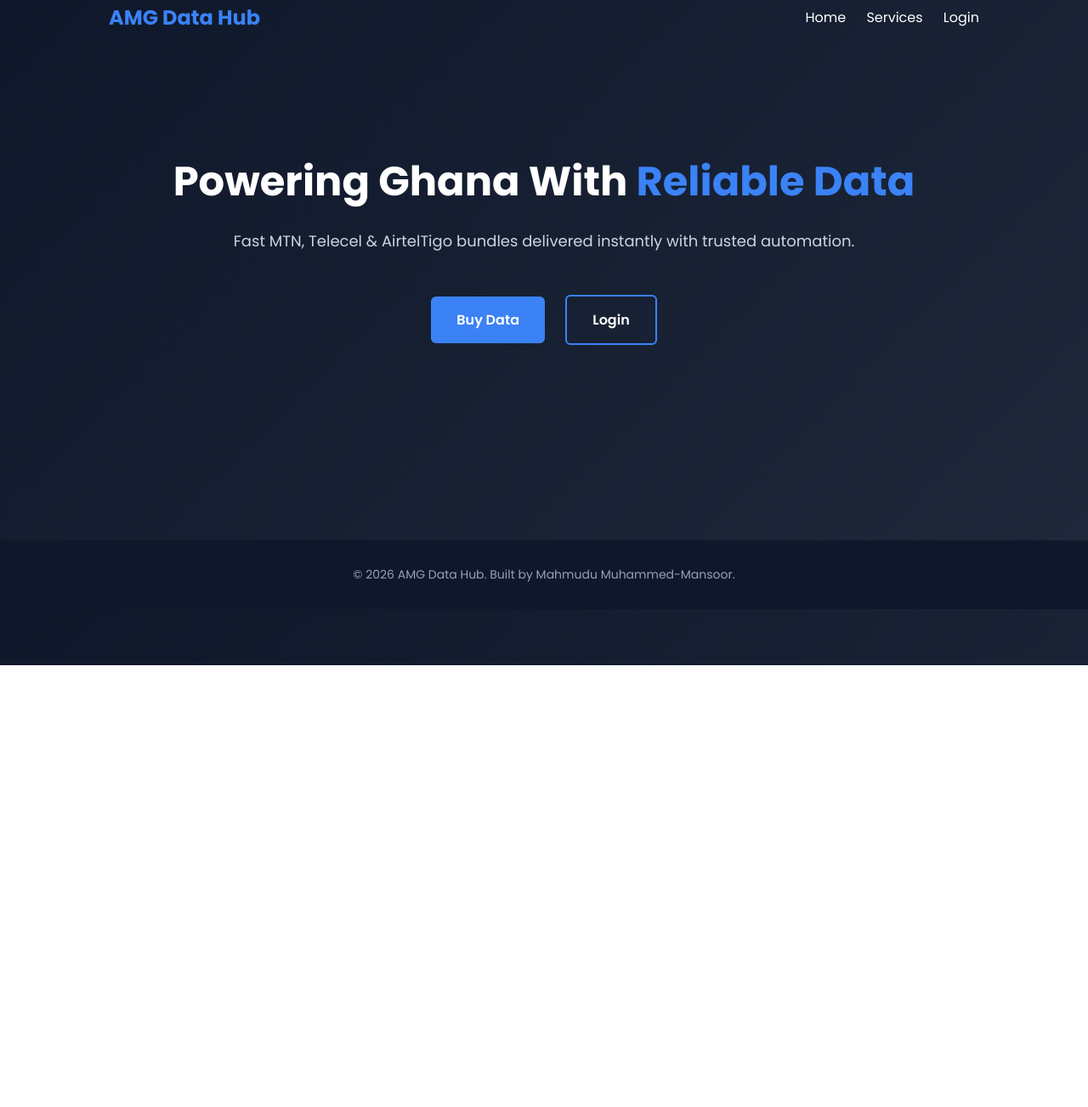
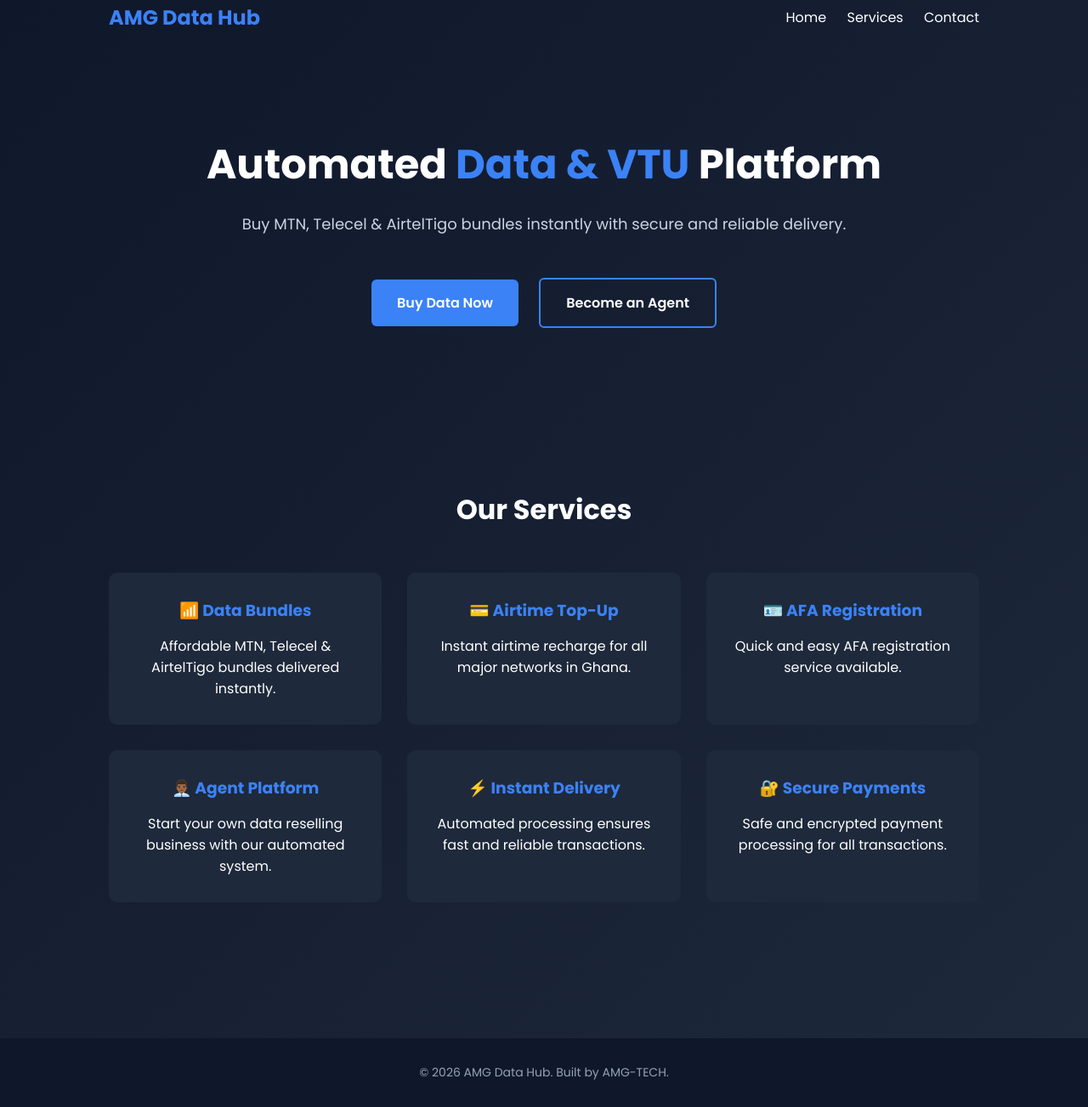
Before and after one commit to amgdatahub/amgdatahub-, a plain HTML site: page index.html in a window 1280 px wide. Shown: the part 17-1320 px from the top of the page at 85% size. Before the commit the page ends 800 px from the top, so only its background shows below. Drawn offline with Linux system fonts and the light colour scheme.

Commit message:
Update index.html

```diff
--- a/index.html
+++ b/index.html
@@ -38,7 +38,7 @@
 
         .hero {
             text-align: center;
-            padding: 120px 20px;
+            padding: 100px 20px;
         }
 
         .hero h1 {
@@ -84,11 +84,43 @@
             background: #3b82f6;
         }
 
+        .features {
+            padding: 80px 10%;
+            text-align: center;
+        }
+
+        .features h2 {
+            margin-bottom: 50px;
+            font-size: 32px;
+        }
+
+        .feature-box {
+            display: grid;
+            grid-template-columns: repeat(auto-fit, minmax(250px, 1fr));
+            gap: 30px;
+        }
+
+        .card {
+            background: #1e293b;
+            padding: 30px;
+            border-radius: 10px;
+            transition: 0.3s ease;
+        }
+
+        .card:hover {
+            transform: translateY(-5px);
+        }
+
+        .card h3 {
+            margin-bottom: 15px;
+            color: #3b82f6;
+        }
+
         footer {
             text-align: center;
             padding: 30px;
             background: #0f172a;
-            margin-top: 100px;
+            margin-top: 80px;
             font-size: 14px;
             color: #94a3b8;
         }
@@ -101,19 +133,49 @@
     <nav>
         <a href="#">Home</a>
         <a href="#">Services</a>
-        <a href="#">Login</a>
+        <a href="#">Contact</a>
     </nav>
 </header>
 
 <section class="hero">
-    <h1>Powering Ghana With <span>Reliable Data</span></h1>
-    <p>Fast MTN, Telecel & AirtelTigo bundles delivered instantly with trusted automation.</p>
-    <a href="#" class="btn primary">Buy Data</a>
-    <a href="#" class="btn secondary">Login</a>
+    <h1>Automated <span>Data & VTU</span> Platform</h1>
+    <p>Buy MTN, Telecel & AirtelTigo bundles instantly with secure and reliable delivery.</p>
+    <a href="#" class="btn primary">Buy Data Now</a>
+    <a href="#" class="btn secondary">Become an Agent</a>
+</section>
+
+<section class="features">
+    <h2>Our Services</h2>
+    <div class="feature-box">
+        <div class="card">
+            <h3>📶 Data Bundles</h3>
+            <p>Affordable MTN, Telecel & AirtelTigo bundles delivered instantly.</p>
+        </div>
+        <div class="card">
+            <h3>💳 Airtime Top-Up</h3>
+            <p>Instant airtime recharge for all major networks in Ghana.</p>
+        </div>
+        <div class="card">
+            <h3>🪪 AFA Registration</h3>
+            <p>Quick and easy AFA registration service available.</p>
+        </div>
+        <div class="card">
+            <h3>👨🏾‍💼 Agent Platform</h3>
+            <p>Start your own data reselling business with our automated system.</p>
+        </div>
+        <div class="card">
+            <h3>⚡ Instant Delivery</h3>
+            <p>Automated processing ensures fast and reliable transactions.</p>
+        </div>
+        <div class="card">
+            <h3>🔐 Secure Payments</h3>
+            <p>Safe and encrypted payment processing for all transactions.</p>
+        </div>
+    </div>
 </section>
 
 <footer>
-    © 2026 AMG Data Hub. Built by Mahmudu Muhammed-Mansoor.
+    © 2026 AMG Data Hub. Built by AMG-TECH.
 </footer>
 
 </body>
```
